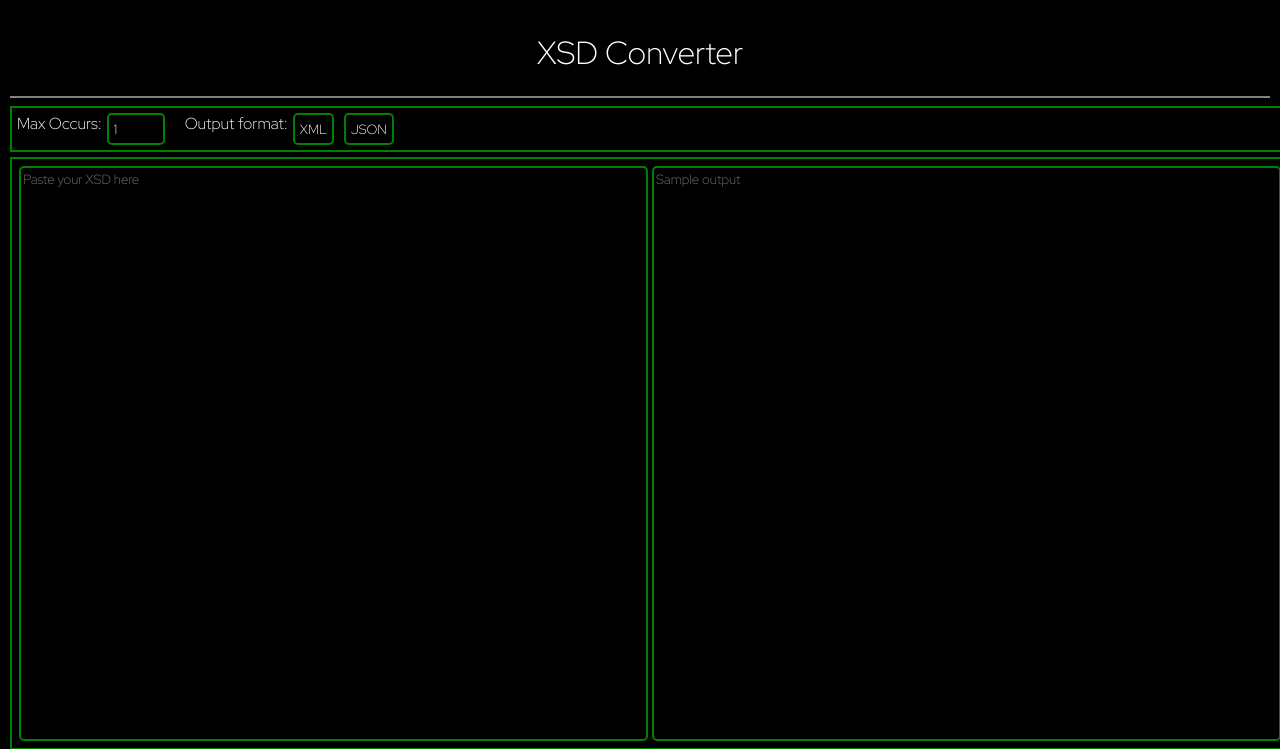
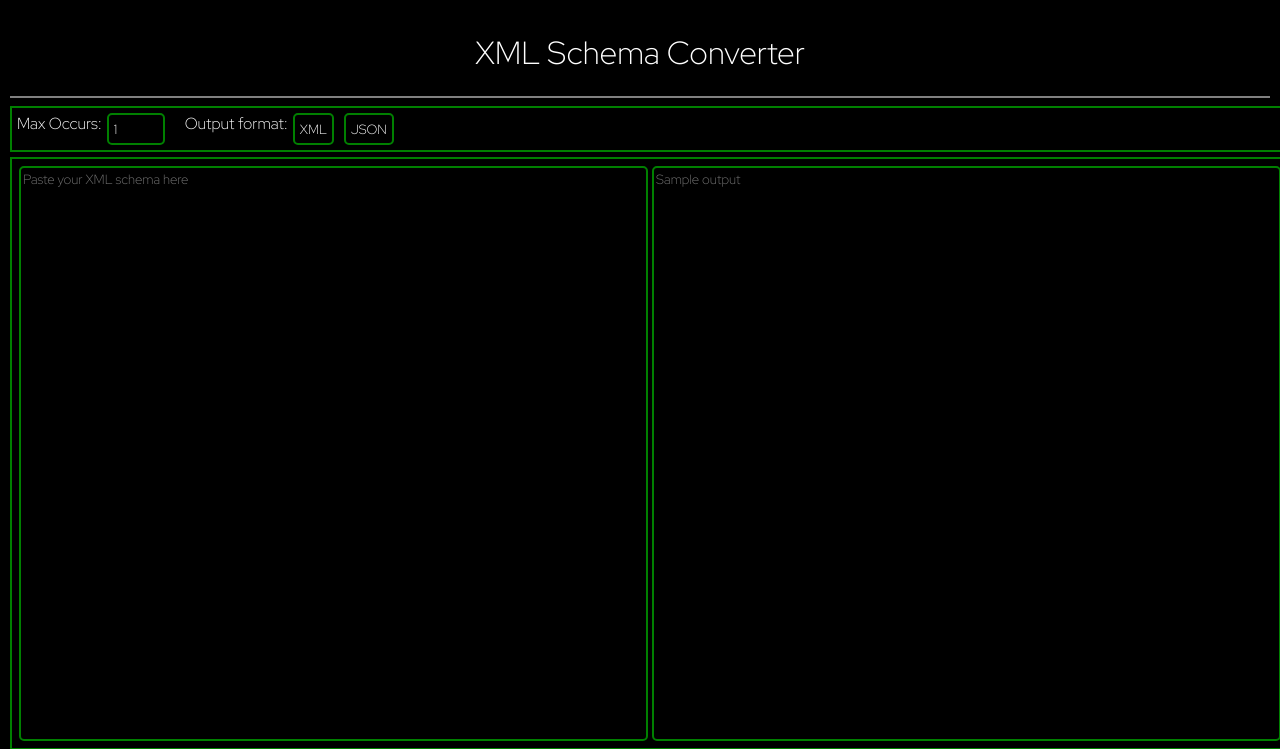
Before and after one commit to slivka2007/xsd-converter, a Flask app: page / in a window 1280 px wide. Shown: the top 749 px of the page. Run offline with Flask 3, Linux system fonts and the light colour scheme.

Commit message:
commit HTML updates

```diff
--- a/src/api/templates/index.html
+++ b/src/api/templates/index.html
@@ -3,14 +3,14 @@
   <head>
     <meta charset="UTF-8" />
     <meta name="viewport" content="width=device-width, initial-scale=1.0" />
-    <title>XSD Converter</title>
+    <title>XML Schema Converter</title>
     <link rel="stylesheet" href="{{ url_for('static', filename='style.css') }}" />
     <link rel="stylesheet" href="/xsd-converter/src/api/static/style.css" />
   </head>
   <body>
     <div class="container">
       <header>
-        <h1>XSD Converter</h1>
+        <h1>XML Schema Converter</h1>
         <hr/>
       </header>
       <form method="POST">
@@ -33,7 +33,7 @@
             <textarea
             id="schema_text"
             name="schema_text"
-            placeholder="Paste your XSD here">{{ input_string or '' }}</textarea>
+            placeholder="Paste your XML schema here">{{ input_string or '' }}</textarea>
           </div>
           <div class="sample-area">
             <textarea
```
